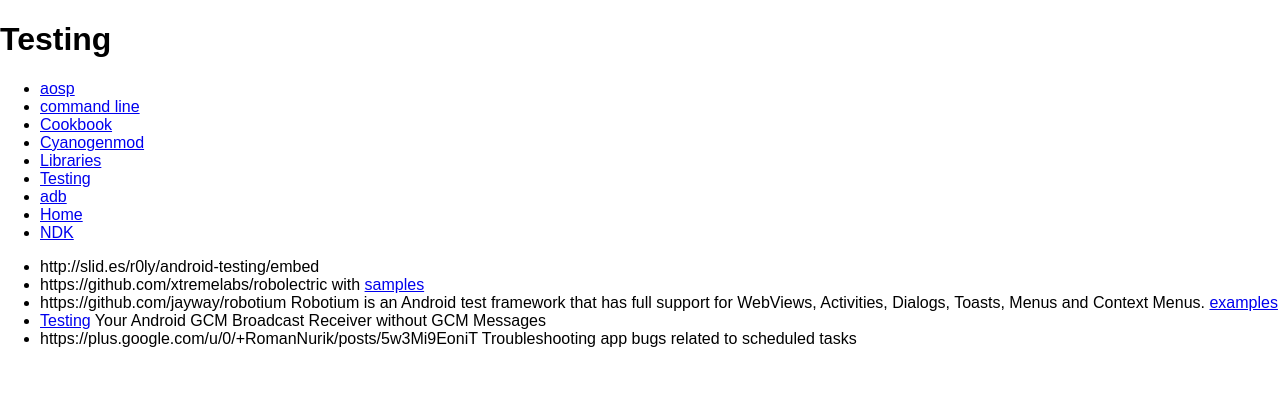
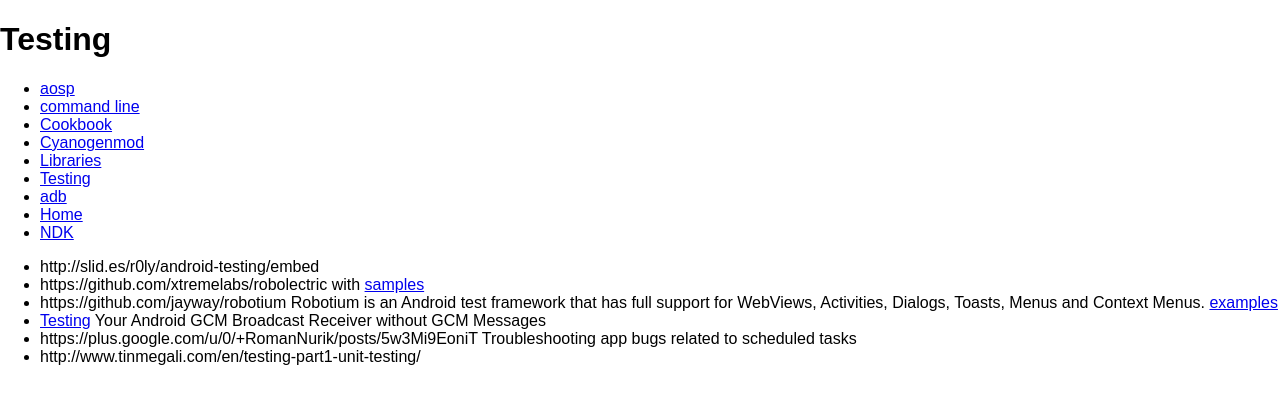
Before and after one commit to gipi/android-notes, a Jekyll site: the page built from Testing.md, in a window 1280 px wide. Shown: the top 404 px of the page. Built offline with Jekyll 4.4.1, drawn with Linux system fonts in a browser that asks for light colours; Markdown is read by kramdown in place of the engine named in the settings; part of the change alters nothing that is shown.

Commit message:
Update Testing.md

```diff
--- a/Testing.md
+++ b/Testing.md
@@ -7,3 +7,4 @@ title: Testing
  - https://github.com/jayway/robotium Robotium is an Android test framework that has full support for WebViews, Activities, Dialogs, Toasts, Menus and Context Menus. [examples](http://www.vogella.com/articles/Robotium/article.html)
  - [Testing](https://plus.google.com/108612553581259107752/posts/ERVnjUAjsbZ) Your Android GCM Broadcast Receiver without GCM Messages
  - https://plus.google.com/u/0/+RomanNurik/posts/5w3Mi9EoniT Troubleshooting app bugs related to scheduled tasks
+ - http://www.tinmegali.com/en/testing-part1-unit-testing/
```
